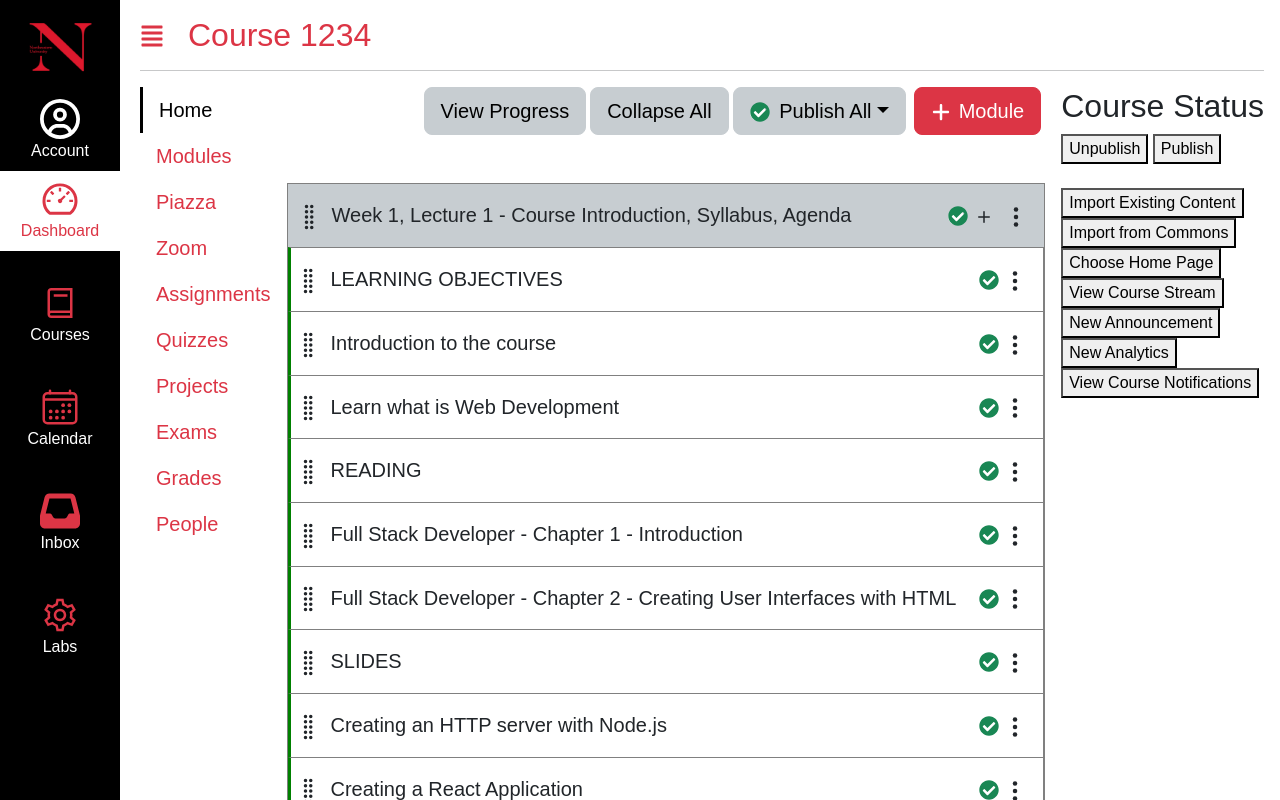
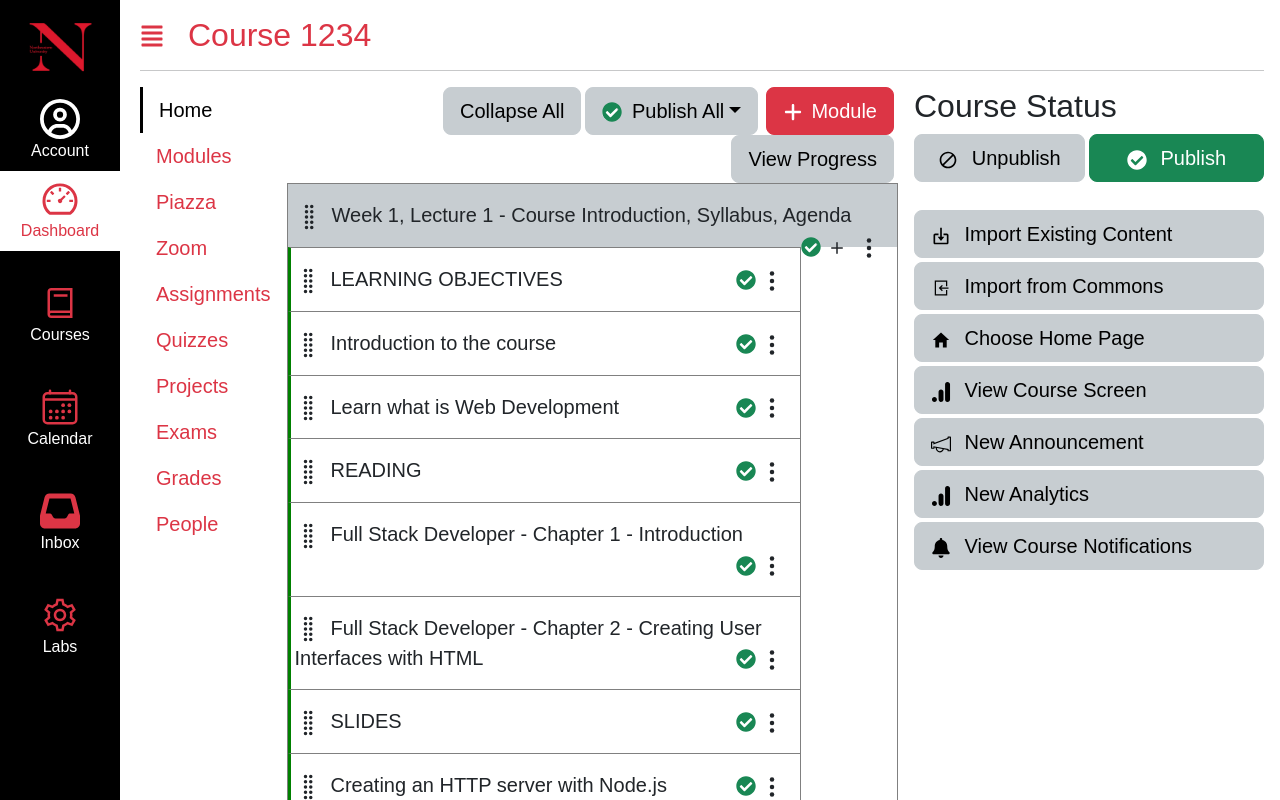
Before and after one commit to wong-anni/kambaz-next-js, a Next.js app: page /courses/1234/home in a window 1280 px wide. Shown: the top 800 px of the page. Built offline with nearby package versions, Linux system fonts and the light colour scheme.

Commit message:
finished styling kambaz, courses home page, course status buttons

```diff
--- a/app/(kambaz)/courses/[cid]/home/status.tsx
+++ b/app/(kambaz)/courses/[cid]/home/status.tsx
@@ -1,22 +1,68 @@
+// export default function CourseStatus() {
+//   return (
+//     <div id="wd-course-status">
+//       <h2>Course Status</h2>
+//       <button>Unpublish</button> <button>Publish</button>
+//       {/* Complete on your own */}
+//       <br></br>
+//       <br></br>
+//       <button>Import Existing Content</button>
+//       <br></br>
+//       <button>Import from Commons</button>
+//       <br></br>
+//       <button>Choose Home Page</button>
+//       <br></br>
+//       <button>View Course Stream</button>
+//       <br></br>
+//       <button>New Announcement</button>
+//       <br></br>
+//       <button>New Analytics</button>
+//       <br></br>
+//       <button>View Course Notifications</button>
+//     </div> );}
+
+
+import { MdDoNotDisturbAlt } from "react-icons/md";
+import { FaCheckCircle } from "react-icons/fa";
+import { BiImport } from "react-icons/bi";
+import { LiaFileImportSolid } from "react-icons/lia";
+import { Button } from "react-bootstrap";
+import { IoMdHome } from "react-icons/io";
+import { SiGoogleanalytics } from "react-icons/si";
+import { TfiAnnouncement } from "react-icons/tfi";
+import { FaBell } from "react-icons/fa";
+
+{/* Find more icons */}
 export default function CourseStatus() {
-  return (
-    <div id="wd-course-status">
-      <h2>Course Status</h2>
-      <button>Unpublish</button> <button>Publish</button>
-      {/* Complete on your own */}
-      <br></br>
-      <br></br>
-      <button>Import Existing Content</button>
-      <br></br>
-      <button>Import from Commons</button>
-      <br></br>
-      <button>Choose Home Page</button>
-      <br></br>
-      <button>View Course Stream</button>
-      <br></br>
-      <button>New Announcement</button>
-      <br></br>
-      <button>New Analytics</button>
-      <br></br>
-      <button>View Course Notifications</button>
-    </div> );}
+ return (
+   <div id="wd-course-status" style={{ width: "350px" }}>
+     {/* =============== Course Status =============== */}
+     <h2>Course Status</h2>
+     <div className="d-flex">
+      {/* =============== Unpublish button =============== */}
+       <div className="w-50 pe-1">
+         <Button variant="secondary" size="lg" className="w-100 text-nowrap ">
+           <MdDoNotDisturbAlt className="me-2 fs-5" /> Unpublish </Button> </div>
+       {/* =============== Publish button =============== */}
+       <div className="w-50">
+         <Button variant="success" size="lg" className="w-100">
+           <FaCheckCircle className="me-2 fs-5" /> Publish </Button> </div>
+     </div>
+
+     <br />
+
+     <Button variant="secondary" size="lg" className="w-100 mt-1 text-start">
+       <BiImport className="me-2 fs-5" /> Import Existing Content </Button>
+     <Button variant="secondary" size="lg" className="w-100 mt-1 text-start">
+       <LiaFileImportSolid className="me-2 fs-5" /> Import from Commons </Button>
+     <Button variant="secondary" size="lg" className="w-100 mt-1 text-start">
+       <IoMdHome className="me-2 fs-5" /> Choose Home Page </Button>
+     <Button variant="secondary" size="lg" className="w-100 mt-1 text-start">
+       <SiGoogleanalytics className="me-2 fs-5" /> View Course Screen </Button>
+     <Button variant="secondary" size="lg" className="w-100 mt-1 text-start">
+       <TfiAnnouncement className="me-2 fs-5" /> New Announcement </Button>
+     <Button variant="secondary" size="lg" className="w-100 mt-1 text-start">
+       <SiGoogleanalytics className="me-2 fs-5" /> New Analytics </Button>
+     <Button variant="secondary" size="lg" className="w-100 mt-1 text-start">
+       <FaBell className="me-2 fs-5" /> View Course Notifications </Button>
+   </div> );}
```
